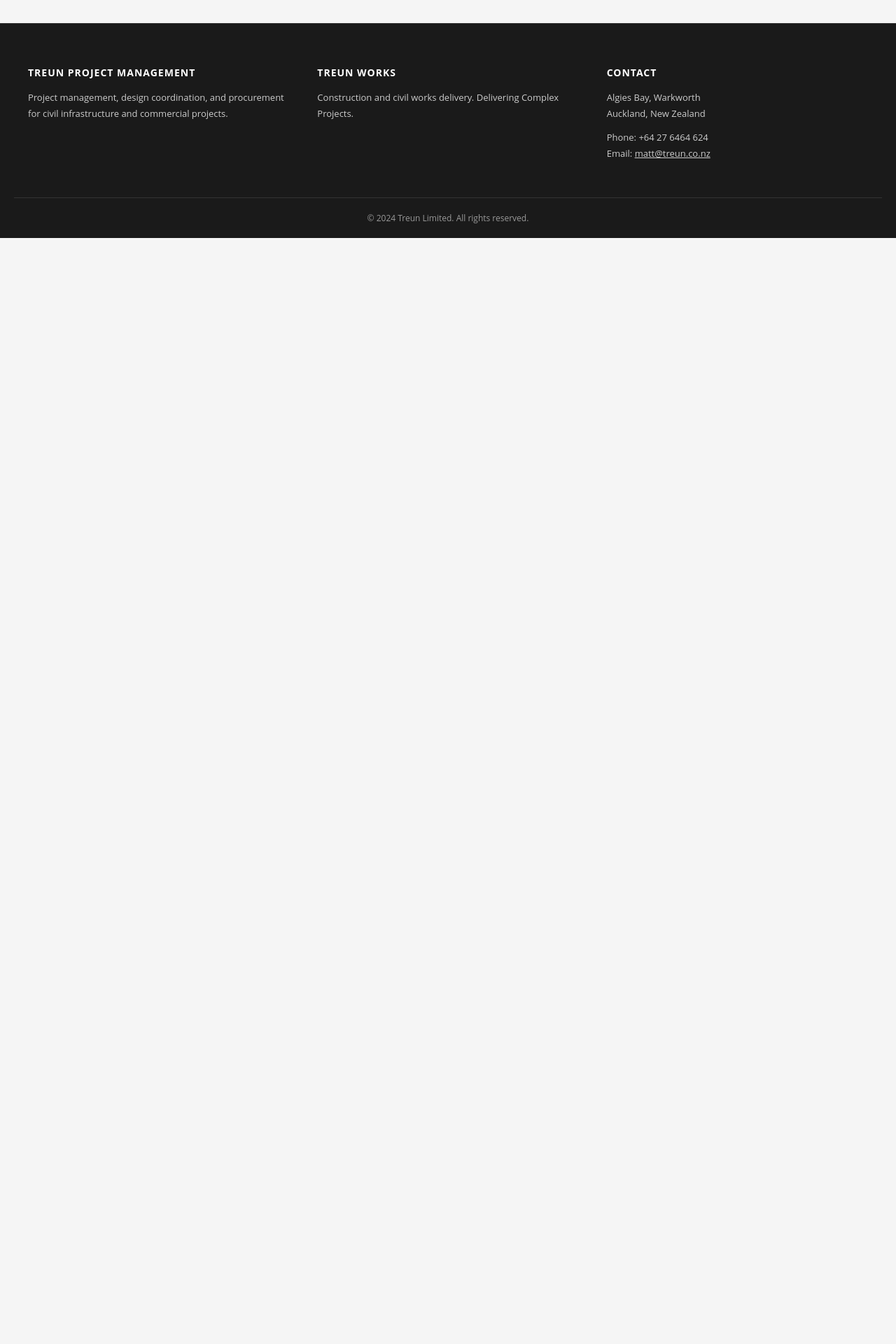
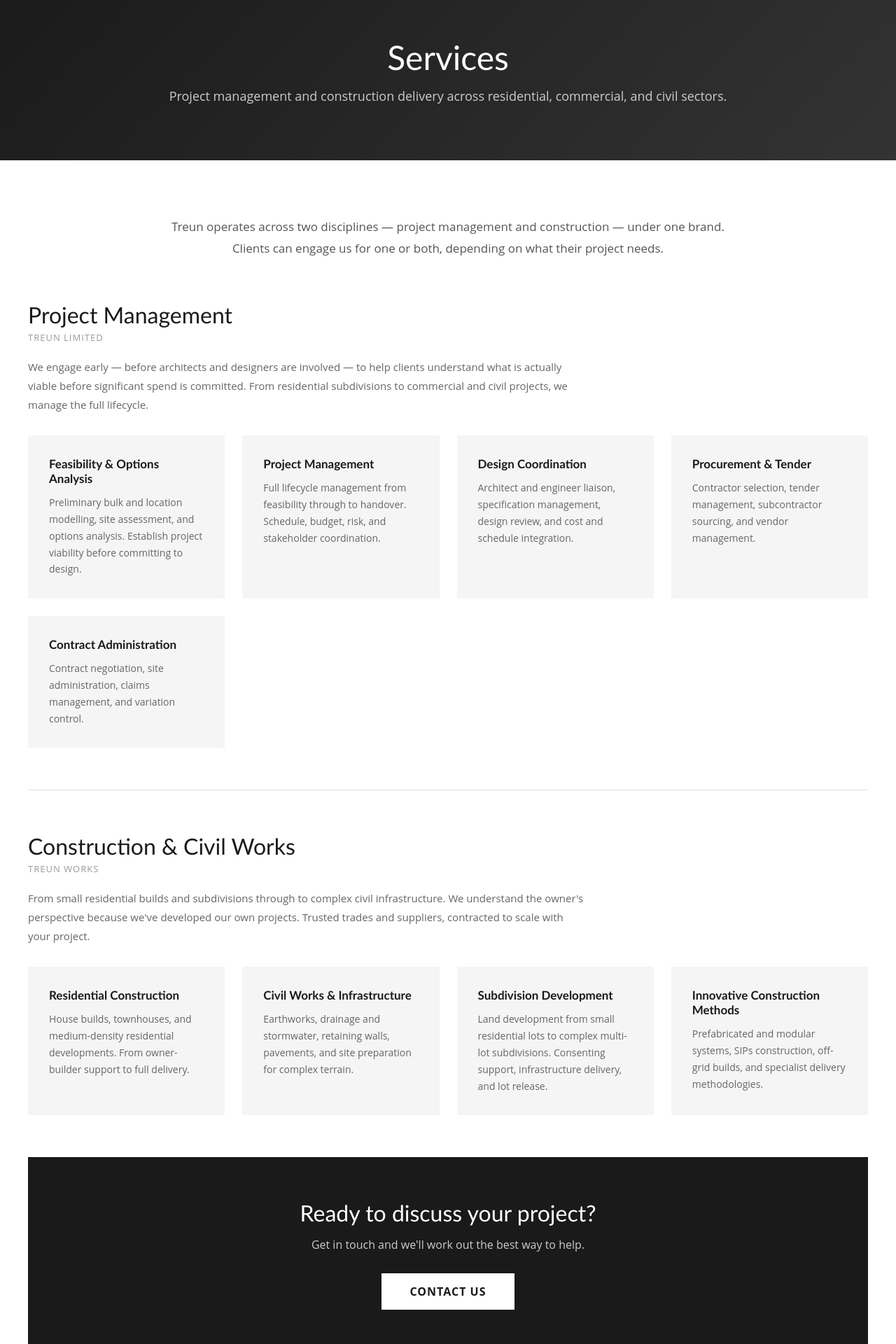
Before and after one commit to TreunLtd/treun-website, a React (Create React App) app: page /services in a window 1280 px wide. Shown: the part 100-2020 px from the top of the page at 70% size. Before the commit the page ends 800 px from the top, so only its background shows below. Built offline with nearby package versions, Linux system fonts and the light colour scheme.

Commit message:
Updated to one brand

```diff
--- a/src/App.js
+++ b/src/App.js
@@ -3,8 +3,7 @@ import { BrowserRouter, Routes, Route } from 'react-router-dom';
 import Navigation from './components/Navigation';
 import Footer from './components/Footer';
 import HomePage from './pages/HomePage';
-import ProjectManagementPage from './pages/ProjectManagementPage';
-import WorksPage from './pages/WorksPage';
+import ServicesPage from './pages/ServicesPage';
 import ContactPage from './pages/ContactPage';
 import ProjectDetailPage from './pages/ProjectDetailPage';
 import AllProjectsPage from './pages/AllProjectsPage';
@@ -19,8 +18,7 @@ export default function App() {
         <Navigation />
         <Routes>
           <Route path="/" element={<HomePage />} />
-          <Route path="/project-management" element={<ProjectManagementPage />} />
-          <Route path="/works" element={<WorksPage />} />
+          <Route path="/services" element={<ServicesPage />} />
           <Route path="/contact" element={<ContactPage />} />
           <Route path="/project/:id" element={<ProjectDetailPage />} />
           <Route path="/all-projects" element={<AllProjectsPage />} />
--- a/src/components/Footer.js
+++ b/src/components/Footer.js
@@ -6,24 +6,34 @@ export default function Footer() {
     <footer className="footer">
       <div className="footer-container">
         <div className="footer-section">
-          <h4>Treun Project Management</h4>
-          <p>Project management, design coordination, and procurement for civil infrastructure and commercial projects.</p>
+          <h4>Treun</h4>
+          <p>Project management and construction. Delivering residential, commercial, and civil projects across Auckland and Northland.</p>
         </div>
 
         <div className="footer-section">
-          <h4>Treun Works</h4>
-          <p>Construction and civil works delivery. Delivering Complex Projects.</p>
+          <h4>Services</h4>
+          <p><a href="/services">Project Management</a></p>
+          <p><a href="/services">Construction & Civil Works</a></p>
+          <p><a href="/all-projects">Projects</a></p>
+          <p><a href="/faq">FAQs</a></p>
         </div>
 
         <div className="footer-section">
           <h4>Contact</h4>
           <p>Algies Bay, Warkworth<br />Auckland, New Zealand</p>
-          <p>Phone: +64 27 6464 624<br />Email: <a href="mailto:matt@treun.co.nz?subject=Treun Project Enquiry">matt@treun.co.nz</a></p>
+          <p>Mon–Fri: 7:00am – 5:00pm</p>
+          <p>Phone: <a href="tel:+64276464624">+64 27 6464 624</a></p>
+          <p>Email: <a href="mailto:matt@treun.co.nz?subject=Treun Project Enquiry">matt@treun.co.nz</a></p>
+        </div>
+
+        <div className="footer-section">
+          <h4>Connect</h4>
+          <p><a href="https://linkedin.com/company/treun-project-management" target="_blank" rel="noreferrer">LinkedIn — Treun</a></p>
         </div>
       </div>
 
       <div className="footer-bottom">
-        <p>&copy; 2024 Treun Limited. All rights reserved.</p>
+        <p>&copy; 2025 Treun Limited. All rights reserved. &nbsp;|&nbsp; <em>Treun (t̪ʰɾʲeːn) — Scottish Gaelic for strong | brave | solid.</em></p>
       </div>
     </footer>
   );
--- a/src/components/HeroSection.js
+++ b/src/components/HeroSection.js
@@ -5,14 +5,14 @@ export default function HeroSection() {
   return (
     <section className="hero" style={{ backgroundImage: "linear-gradient(rgba(0,0,0,0.55), rgba(0,0,0,0.55)), url('/images/projects/WILL/WILL_01.jpg')" }}>
       <div className="hero-content">
-        <h1>Civil Infrastructure & Construction Project Management</h1>
-        <p>Managing complexity. Delivering results.</p>
+        <h1>Project Management and Construction</h1>
+        <p>Residential, commercial, and civil projects across Auckland and Northland.</p>
         <div className="hero-buttons">
-          <a href="/project-management" className="btn btn-primary">
-            Treun Project Management
+          <a href="/services" className="btn btn-primary">
+            Our Services
           </a>
-          <a href="/works" className="btn btn-secondary">
-            Treun Works
+          <a href="/all-projects" className="btn btn-secondary">
+            View Projects
           </a>
         </div>
       </div>
--- a/src/pages/ContactPage.js
+++ b/src/pages/ContactPage.js
@@ -22,20 +22,11 @@ export default function ContactPage() {
 
             <div className="contact-info">
               <div className="contact-entity">
-                <h2>Treun Project Management</h2>
-                <p>Project management, design coordination, and procurement for civil infrastructure and commercial projects.</p>
+                <h2>Treun — Project Management & Construction</h2>
+                <p>Project management, design coordination, procurement and construction for civil infrastructure and commercial projects.</p>
                 <div className="contact-details">
                   <p><strong>Phone:</strong> <a href="tel:+64276464624">+64 27 6464 624</a></p>
                   <p><strong>Email:</strong> <a href="mailto:matt@treun.co.nz?subject=Project Enquiry - Treun Project Management">matt@treun.co.nz</a></p>
-                </div>
-              </div>
-
-              <div className="contact-entity">
-                <h2>Treun Works</h2>
-                <p>Construction and civil works delivery. Delivering Complex Projects.</p>
-                <div className="contact-details">
-                  <p><strong>Phone:</strong> <a href="tel:+64276464624">+64 27 6464 624</a></p>
-                  <p><strong>Email:</strong> <a href="mailto:matt@treun.co.nz?subject=Project Enquiry - Treun Works">matt@treun.co.nz</a></p>
                 </div>
               </div>
 
--- a/src/pages/HomePage.js
+++ b/src/pages/HomePage.js
@@ -18,39 +18,36 @@ export default function HomePage() {
 
       <section className="entity-statement">
         <div className="section-container">
-          <p>Treun is an Auckland-based project management and construction company. We provide residential and commercial project management, feasibility studies, design coordination, and construction delivery across Greater Auckland.</p>
+          <p>Treun is an Auckland-based project management and construction company delivering residential, commercial, and civil projects across Greater Auckland and Northland.</p>
         </div>
       </section>
 
       <section className="two-column-section">
-        <div className="column left-column">
-          <h2>Treun Project Management</h2>
-          <p>Project management, design coordination, and procurement for civil infrastructure, commercial and residential projects.</p>
-          <p>We engage early with feasibility studies and preliminary options analysis—including bulk and location modelling—before you commit to designers or architects. Our role is to understand where you want to be in 5 or 10 years time so we can help you with planning for the most appropriate outcome.</p>
-          <p>We work alongside head contractors, developers, and government agencies. We can't promise every project runs to schedule — but we'll always be working hard to keep things moving.</p>
-          <a href="/project-management" className="read-more">Learn More →</a>
-        </div>
-
-        <div className="column right-column">
-          <h2>Treun Works</h2>
-          <p>Construction and civil works delivery. Delivering Complex Projects.</p>
-          <p>From small residential subdivisions and house builds for owner-clients to complex civil infrastructure. We specialize in understanding the owner's perspective and delivering quality outcomes, whether you're managing your own project or need full delivery.</p>
-          <p>We have teams of trusted trades and suppliers available, contracted on a project-by-project basis, so we can scale to fit your project.</p>
-          <a href="/works" className="read-more">Learn More →</a>
+        <div className="section-container">
+          <div className="two-col-grid">
+            <div className="column">
+              <h2>Project Management</h2>
+              <p>Feasibility studies, options analysis, design coordination, procurement, and contract administration. We engage early — before architects and designers — to establish what is actually viable before you commit significant spend.</p>
+              <a href="/services" className="read-more">Learn More →</a>
+            </div>
+            <div className="column">
+              <h2>Construction & Civil Works</h2>
+              <p>From small residential builds and subdivisions through to complex civil infrastructure. We understand the owner's perspective because we've developed our own projects. Trusted trades and suppliers, contracted to fit your project.</p>
+              <a href="/services" className="read-more">Learn More →</a>
+            </div>
+          </div>
         </div>
       </section>
 
       <section className="featured-projects">
         <div className="section-container">
           <h2>Featured Projects</h2>
-          <p className="section-subtitle">Recent delivery across infrastructure and residential development.</p>
-
+          <p className="section-subtitle">Recent delivery across residential, commercial, and infrastructure sectors.</p>
           <div className="projects-grid">
             {featuredProjects.map(project => (
               <CaseStudyCard key={project.id} project={project} />
             ))}
           </div>
-
           <div className="view-all-projects">
             <a href="/all-projects" className="view-all-button">View All Projects →</a>
           </div>
--- /dev/null
+++ b/src/pages/ServicesPage.css
@@ -0,0 +1,159 @@
+.services-page {
+  flex: 1;
+}
+
+.services-hero {
+  background: linear-gradient(135deg, #1a1a1a 0%, #333333 100%);
+  color: #ffffff;
+  padding: 80px 20px;
+  text-align: center;
+}
+
+.services-hero-content {
+  max-width: 800px;
+  margin: 0 auto;
+}
+
+.services-hero-content h1 {
+  font-size: 48px;
+  font-weight: normal;
+  margin-bottom: 15px;
+}
+
+.services-hero-content p {
+  font-size: 18px;
+  color: #cccccc;
+}
+
+.services-section {
+  padding: 80px 20px;
+  background-color: #ffffff;
+}
+
+.services-container {
+  max-width: 1200px;
+  margin: 0 auto;
+}
+
+.services-intro {
+  text-align: center;
+  max-width: 800px;
+  margin: 0 auto 60px auto;
+}
+
+.services-intro p {
+  font-size: 17px;
+  line-height: 1.8;
+  color: #555;
+}
+
+.services-division {
+  margin-bottom: 60px;
+}
+
+.division-header {
+  margin-bottom: 20px;
+}
+
+.division-header h2 {
+  font-size: 32px;
+  font-weight: normal;
+  color: #1a1a1a;
+  margin-bottom: 4px;
+}
+
+.division-sub {
+  font-size: 13px;
+  text-transform: uppercase;
+  letter-spacing: 1px;
+  color: #999;
+}
+
+.division-intro {
+  font-size: 15px;
+  line-height: 1.8;
+  color: #666;
+  max-width: 800px;
+  margin-bottom: 30px;
+}
+
+.service-boxes {
+  display: grid;
+  grid-template-columns: repeat(auto-fit, minmax(280px, 1fr));
+  gap: 25px;
+}
+
+.service-box {
+  background-color: #f5f5f5;
+  padding: 30px;
+}
+
+.service-box h3 {
+  font-size: 17px;
+  font-weight: bold;
+  margin-bottom: 12px;
+  color: #1a1a1a;
+}
+
+.service-box p {
+  font-size: 14px;
+  line-height: 1.7;
+  color: #666;
+}
+
+.services-divider {
+  height: 1px;
+  background-color: #e0e0e0;
+  margin: 60px 0;
+}
+
+.services-cta {
+  text-align: center;
+  padding: 60px 20px;
+  background-color: #1a1a1a;
+  color: #ffffff;
+  margin-top: 60px;
+}
+
+.services-cta h2 {
+  font-size: 32px;
+  font-weight: normal;
+  margin-bottom: 15px;
+  color: #ffffff;
+}
+
+.services-cta p {
+  font-size: 16px;
+  color: #cccccc;
+  margin-bottom: 30px;
+}
+
+.cta-button {
+  display: inline-block;
+  padding: 15px 40px;
+  background-color: #ffffff;
+  color: #1a1a1a;
+  text-decoration: none;
+  font-weight: bold;
+  text-transform: uppercase;
+  letter-spacing: 1px;
+  transition: all 0.3s ease;
+}
+
+.cta-button:hover {
+  background-color: #cccccc;
+}
+
+@media (max-width: 768px) {
+  .services-hero-content h1 {
+    font-size: 32px;
+  }
+
+  .service-boxes {
+    grid-template-columns: 1fr;
+  }
+
+  .services-section {
+    padding: 50px 20px;
+  }
+}
--- /dev/null
+++ b/src/pages/ServicesPage.js
@@ -0,0 +1,93 @@
+import React, { useEffect } from 'react';
+import './ServicesPage.css';
+
+export default function ServicesPage() {
+
+  useEffect(() => {
+    document.title = 'Services | Treun Project Management & Construction Auckland';
+  }, []);
+
+  return (
+    <div className="services-page">
+
+      <section className="services-hero">
+        <div className="services-hero-content">
+          <h1>Services</h1>
+          <p>Project management and construction delivery across residential, commercial, and civil sectors.</p>
+        </div>
+      </section>
+
+      <section className="services-section">
+        <div className="services-container">
+          <div className="services-intro">
+            <p>Treun operates across two disciplines — project management and construction — under one brand. Clients can engage us for one or both, depending on what their project needs.</p>
+          </div>
+
+          <div className="services-division">
+            <div className="division-header">
+              <h2>Project Management</h2>
+              <p className="division-sub">Treun Limited</p>
+            </div>
+            <p className="division-intro">We engage early — before architects and designers are involved — to help clients understand what is actually viable before significant spend is committed. From residential subdivisions to commercial and civil projects, we manage the full lifecycle.</p>
+            <div className="service-boxes">
+              <div className="service-box">
+                <h3>Feasibility & Options Analysis</h3>
+                <p>Preliminary bulk and location modelling, site assessment, and options analysis. Establish project viability before committing to design.</p>
+              </div>
+              <div className="service-box">
+                <h3>Project Management</h3>
+                <p>Full lifecycle management from feasibility through to handover. Schedule, budget, risk, and stakeholder coordination.</p>
+              </div>
+              <div className="service-box">
+                <h3>Design Coordination</h3>
+                <p>Architect and engineer liaison, specification management, design review, and cost and schedule integration.</p>
+              </div>
+              <div className="service-box">
+                <h3>Procurement & Tender</h3>
+                <p>Contractor selection, tender management, subcontractor sourcing, and vendor management.</p>
+              </div>
+              <div className="service-box">
+                <h3>Contract Administration</h3>
+                <p>Contract negotiation, site administration, claims management, and variation control.</p>
+              </div>
+            </div>
+          </div>
+
+          <div className="services-divider"></div>
+
+          <div className="services-division">
+            <div className="division-header">
+              <h2>Construction & Civil Works</h2>
+              <p className="division-sub">Treun Works</p>
+            </div>
+            <p className="division-intro">From small residential builds and subdivisions through to complex civil infrastructure. We understand the owner's perspective because we've developed our own projects. Trusted trades and suppliers, contracted to scale with your project.</p>
+            <div className="service-boxes">
+              <div className="service-box">
+                <h3>Residential Construction</h3>
+                <p>House builds, townhouses, and medium-density residential developments. From owner-builder support to full delivery.</p>
+              </div>
+              <div className="service-box">
+                <h3>Civil Works & Infrastructure</h3>
+                <p>Earthworks, drainage and stormwater, retaining walls, pavements, and site preparation for complex terrain.</p>
+              </div>
+              <div className="service-box">
+                <h3>Subdivision Development</h3>
+                <p>Land development from small residential lots to complex multi-lot subdivisions. Consenting support, infrastructure delivery, and lot release.</p>
+              </div>
+              <div className="service-box">
+                <h3>Innovative Construction Methods</h3>
+                <p>Prefabricated and modular systems, SIPs construction, off-grid builds, and specialist delivery methodologies.</p>
+              </div>
+            </div>
+          </div>
+
+          <div className="services-cta">
+            <h2>Ready to discuss your project?</h2>
+            <p>Get in touch and we'll work out the best way to help.</p>
+            <a href="/contact" className="cta-button">Contact Us</a>
+          </div>
+        </div>
+      </section>
+    </div>
+  );
+}
```
Also changed, not shown: src/components/Navigation.js (+4 -4 lines), src/pages/HomePage.css (+16 -10 lines), 1 other file (tests, documents, lock files or other folders).
